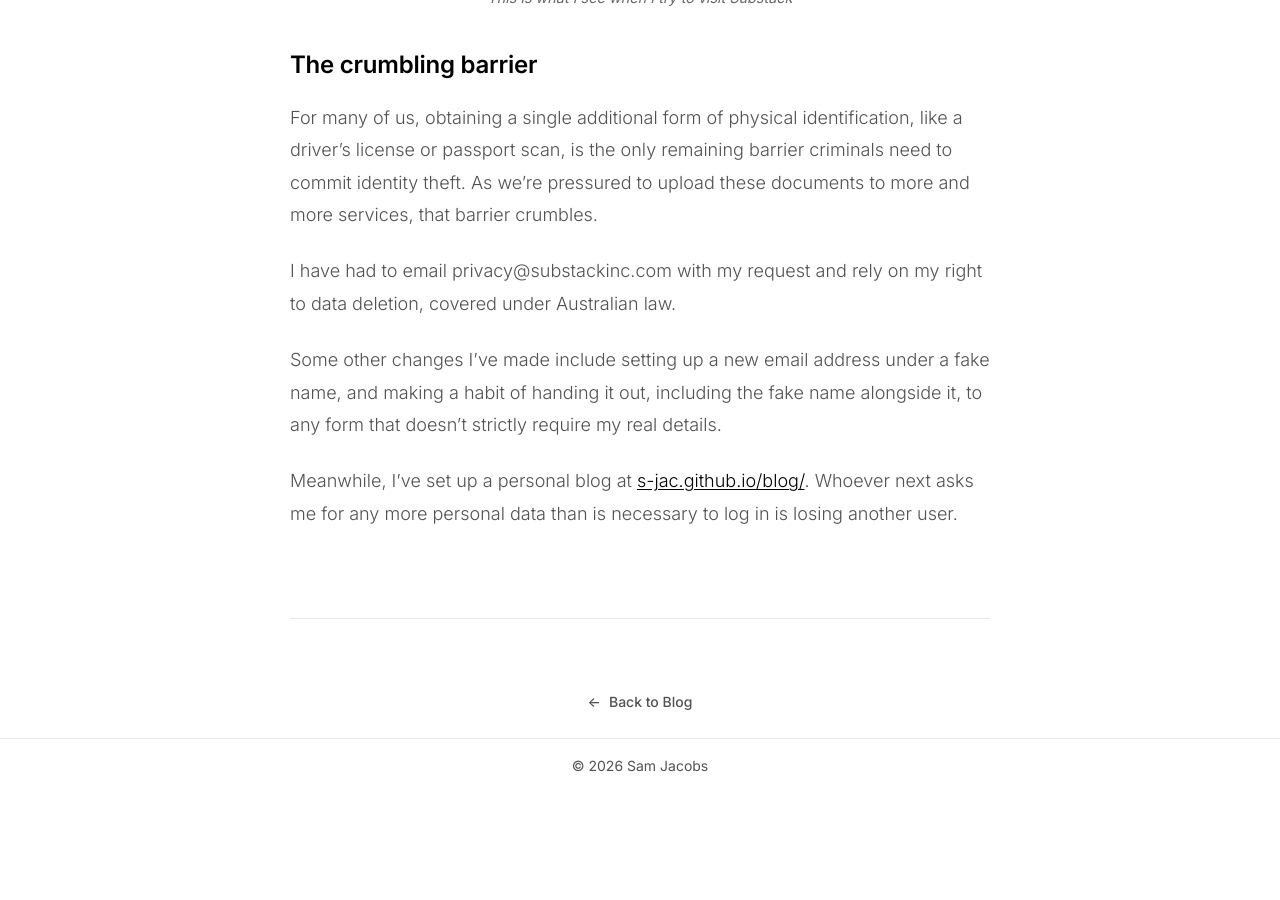
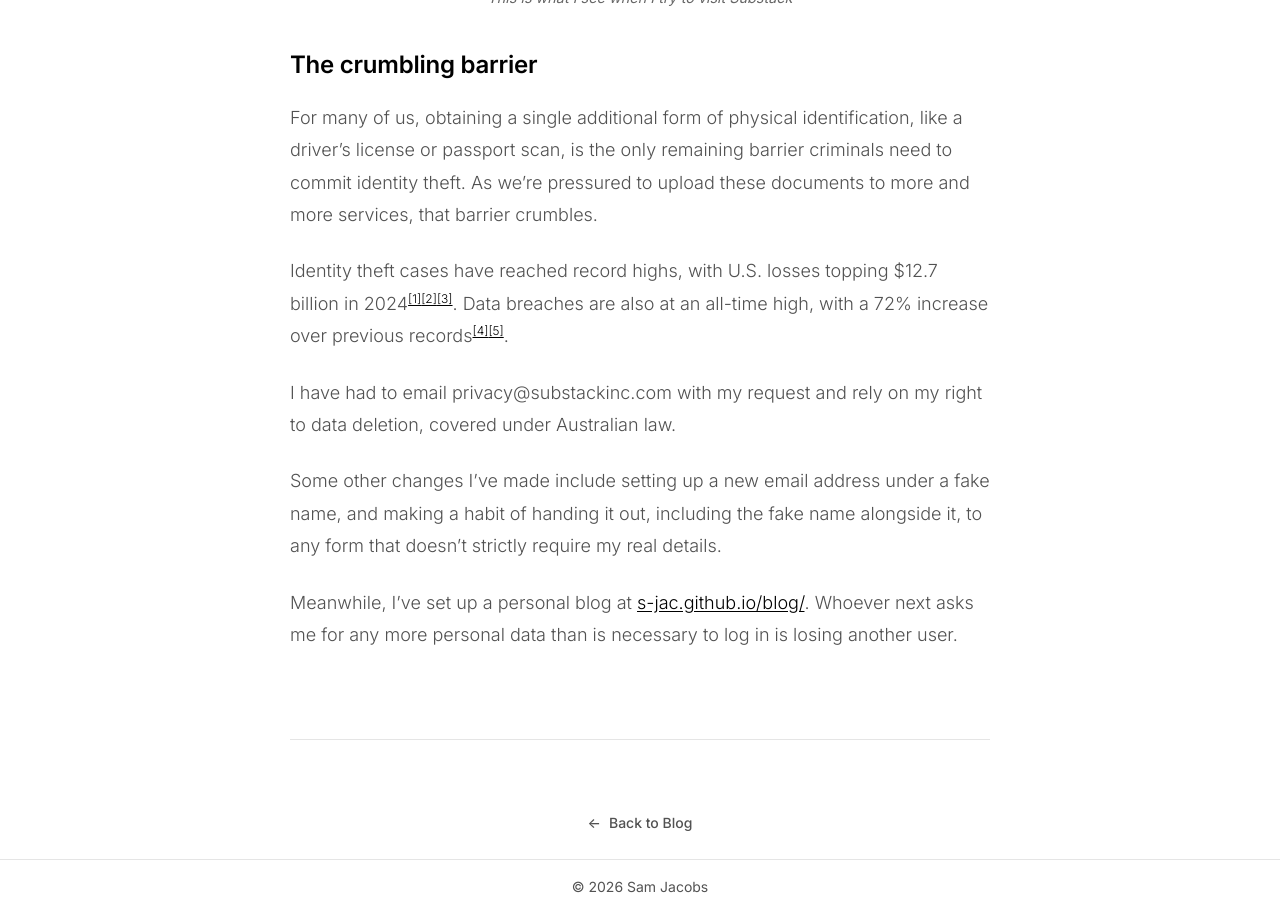
Before and after one commit to s-jac/s-jac.github.io, a Jekyll site: the page built from _posts/2026-01-01-privacy.md, in a window 1280 px wide and 900 px high, scrolled down 2299 px. Built offline with Jekyll 4.4.1, drawn with Linux system fonts in a browser that asks for light colours; comment, search, counter and statistics services are not loaded; before the commit the page ends 3092 px from its top, so only the background shows below that.

Commit message:
add links for id theft + breaches

```diff
--- a/_posts/2026-01-01-privacy.md
+++ b/_posts/2026-01-01-privacy.md
@@ -48,6 +48,8 @@ My deserted blog, which I am planning on reviving, lived on Substack. The other
 
 For many of us, obtaining a single additional form of physical identification, like a driver's license or passport scan, is the only remaining barrier criminals need to commit identity theft. As we're pressured to upload these documents to more and more services, that barrier crumbles.
 
+Identity theft cases have reached record highs, with U.S. losses topping $12.7 billion in 2024<sup>[[1]](https://www.experian.com/blogs/ask-experian/identity-theft-statistics/)[[2]](https://www.consumeraffairs.com/finance/identity-theft-statistics.html)[[3]](https://hyperverge.co/blog/identity-theft-statistics/)</sup>. Data breaches are also at an all-time high, with a 72% increase over previous records<sup>[[4]](https://www.idtheftcenter.org/post/2023-annual-data-breach-report-reveals-record-number-of-compromises-72-percent-increase-over-previous-high/)[[5]](https://www.iii.org/fact-statistic/facts-statistics-identity-theft-and-cybercrime)</sup>.
+
 I have had to email privacy@substackinc.com with my request and rely on my right to data deletion, covered under Australian law.
 
 Some other changes I've made include setting up a new email address under a fake name, and making a habit of handing it out, including the fake name alongside it, to any form that doesn't strictly require my real details.
```
